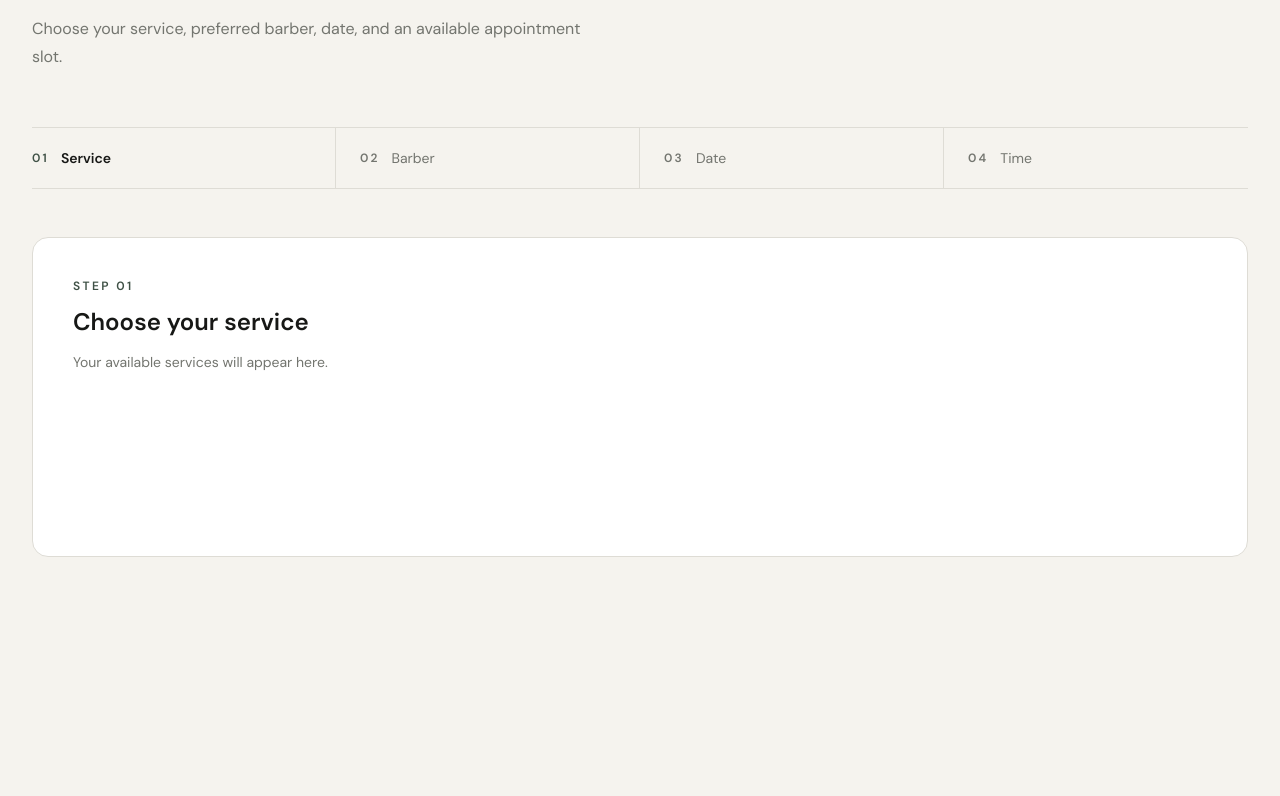
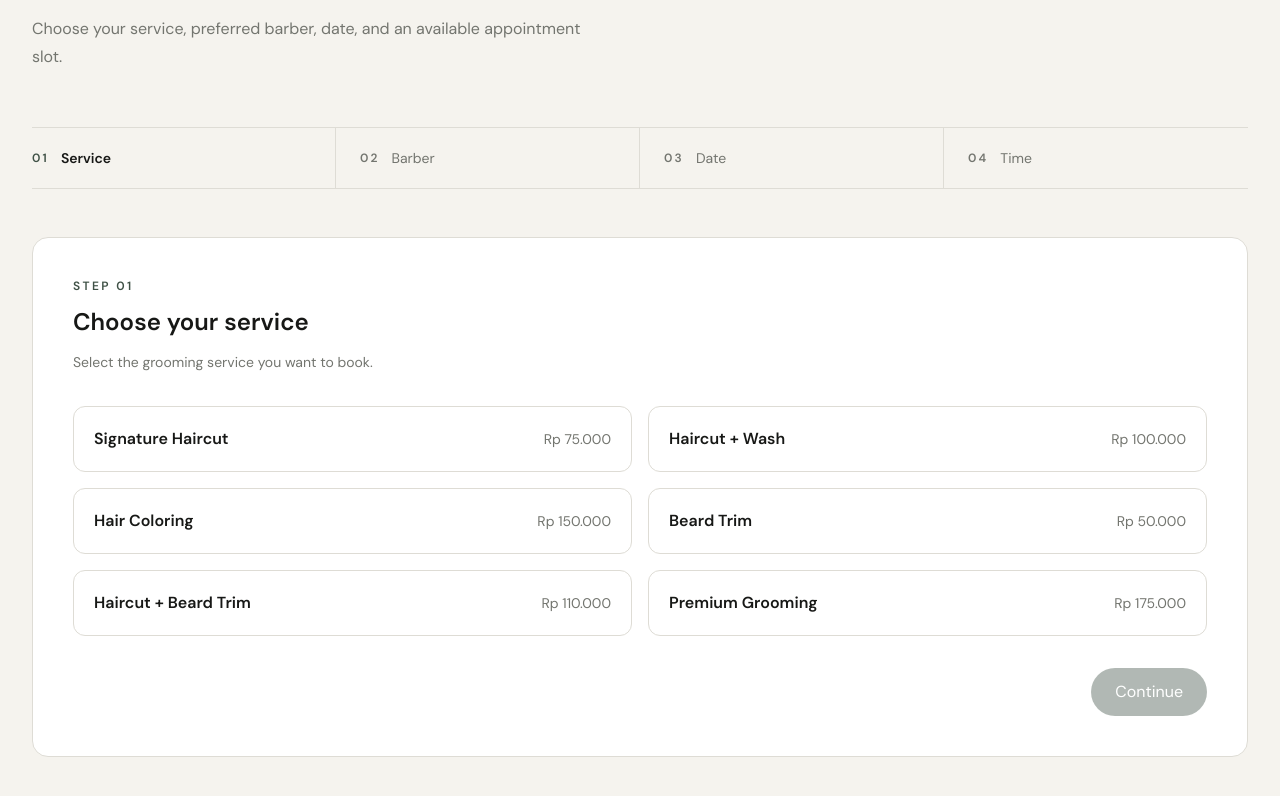
Before and after one commit to jamesmichl/Trimly, a Next.js app: page /book in a window 1280 px wide. Shown: the part 262-1058 px from the top of the page. Before the commit the page ends 899 px from the top, so only its background shows below. Built offline with nearby package versions, Linux system fonts and the light colour scheme; a web font is replaced by a local one.

Commit message:
feat: add interactive service selection

```diff
--- a/src/app/book/page.tsx
+++ b/src/app/book/page.tsx
@@ -1,23 +1,6 @@
 import Navbar from "@/components/layout/Navbar";
+import BookingForm from "@/components/booking/BookingForm";
 
-const bookingSteps = [
-  {
-    number: "01",
-    label: "Service",
-  },
-  {
-    number: "02",
-    label: "Barber",
-  },
-  {
-    number: "03",
-    label: "Date",
-  },
-  {
-    number: "04",
-    label: "Time",
-  },
-];
 
 export default function BookPage() {
   return (
@@ -40,51 +23,7 @@ export default function BookPage() {
               appointment slot.
             </p>
           </div>
-
-          <div className="mt-14 grid border-y border-border sm:grid-cols-2 lg:grid-cols-4">
-            {bookingSteps.map((step, index) => (
-              <div
-                key={step.number}
-                className="border-b border-border py-5 sm:border-r sm:px-6 sm:nth-[2]:border-r-0 lg:border-b-0 lg:nth-[2]:border-r lg:first:pl-0 lg:last:border-r-0"
-              >
-                <div className="flex items-center gap-3">
-                  <span
-                    className={
-                      index === 0
-                        ? "text-xs font-semibold tracking-[0.18em] text-primary"
-                        : "text-xs font-semibold tracking-[0.18em] text-muted"
-                    }
-                  >
-                    {step.number}
-                  </span>
-
-                  <span
-                    className={
-                      index === 0
-                        ? "text-sm font-semibold"
-                        : "text-sm text-muted"
-                    }
-                  >
-                    {step.label}
-                  </span>
-                </div>
-              </div>
-            ))}
-          </div>
-
-          <div className="mt-12 min-h-80 rounded-2xl border border-border bg-surface p-8 lg:p-10">
-            <p className="text-xs font-semibold uppercase tracking-[0.2em] text-primary">
-              Step 01
-            </p>
-
-            <h2 className="mt-3 text-2xl font-semibold">
-              Choose your service
-            </h2>
-
-            <p className="mt-3 max-w-lg text-sm leading-6 text-muted">
-              Your available services will appear here.
-            </p>
-          </div>
+          <BookingForm />
         </section>
       </main>
     </>
--- /dev/null
+++ b/src/components/booking/BookingForm.tsx
@@ -0,0 +1,186 @@
+"use client";
+
+import { useState } from "react";
+
+const services = [
+  {
+    id: "signature-haircut",
+    name: "Signature Haircut",
+    price: 75000,
+  },
+  {
+    id: "haircut-wash",
+    name: "Haircut + Wash",
+    price: 100000,
+  },
+  {
+    id: "hair-coloring",
+    name: "Hair Coloring",
+    price: 150000,
+  },
+  {
+    id: "beard-trim",
+    name: "Beard Trim",
+    price: 50000,
+  },
+  {
+    id: "haircut-beard-trim",
+    name: "Haircut + Beard Trim",
+    price: 110000,
+  },
+  {
+    id: "premium-grooming",
+    name: "Premium Grooming",
+    price: 175000,
+  },
+];
+
+const bookingSteps = [
+  {
+    number: "01",
+    label: "Service",
+  },
+  {
+    number: "02",
+    label: "Barber",
+  },
+  {
+    number: "03",
+    label: "Date",
+  },
+  {
+    number: "04",
+    label: "Time",
+  },
+];
+
+function formatRupiah(price: number) {
+  return new Intl.NumberFormat("id-ID", {
+    style: "currency",
+    currency: "IDR",
+    maximumFractionDigits: 0,
+  }).format(price);
+}
+
+export default function BookingForm() {
+  const [selectedService, setSelectedService] = useState<string | null>(null);
+  const [currentStep, setCurrentStep] = useState(1);
+
+   return (
+  <>
+    <div className="mt-14 grid border-y border-border sm:grid-cols-2 lg:grid-cols-4">
+      {bookingSteps.map((step, index) => {
+        const stepNumber = index + 1;
+        const isActive = currentStep === stepNumber;
+
+        return (
+          <div
+            key={step.number}
+            className="border-b border-border py-5 sm:border-r sm:px-6 sm:nth-[2]:border-r-0 lg:border-b-0 lg:nth-[2]:border-r lg:first:pl-0 lg:last:border-r-0"
+          >
+            <div className="flex items-center gap-3">
+              <span
+                className={
+                  isActive
+                    ? "text-xs font-semibold tracking-[0.18em] text-primary"
+                    : "text-xs font-semibold tracking-[0.18em] text-muted"
+                }
+              >
+                {step.number}
+              </span>
+
+              <span
+                className={
+                  isActive
+                    ? "text-sm font-semibold"
+                    : "text-sm text-muted"
+                }
+              >
+                {step.label}
+              </span>
+            </div>
+          </div>
+        );
+      })}
+    </div>
+
+    <div className="mt-12 rounded-2xl border border-border bg-surface p-8 lg:p-10">
+  {currentStep === 1 && (
+    <>
+      <p className="text-xs font-semibold uppercase tracking-[0.2em] text-primary">
+        Step 01
+      </p>
+
+      <h2 className="mt-3 text-2xl font-semibold">
+        Choose your service
+      </h2>
+
+      <p className="mt-3 text-sm leading-6 text-muted">
+        Select the grooming service you want to book.
+      </p>
+
+      <div className="mt-8 grid gap-4 md:grid-cols-2">
+        {services.map((service) => {
+          const isSelected = selectedService === service.id;
+
+          return (
+            <button
+              key={service.id}
+              type="button"
+              onClick={() => setSelectedService(service.id)}
+              className={`flex items-center justify-between rounded-xl border p-5 text-left transition-colors ${
+                isSelected
+                  ? "border-primary bg-primary/5"
+                  : "border-border hover:border-primary"
+              }`}
+            >
+              <span className="font-semibold">{service.name}</span>
+
+              <span className="ml-4 shrink-0 text-sm text-muted">
+                {formatRupiah(service.price)}
+              </span>
+            </button>
+          );
+        })}
+      </div>
+
+      <div className="mt-8 flex justify-end">
+        <button
+          type="button"
+          disabled={!selectedService}
+          onClick={() => setCurrentStep(2)}
+          className="rounded-full bg-primary px-6 py-3 text-sm font-medium text-primary-foreground transition-opacity disabled:cursor-not-allowed disabled:opacity-40"
+        >
+          Continue
+        </button>
+      </div>
+    </>
+  )}
+
+  {currentStep === 2 && (
+    <>
+      <p className="text-xs font-semibold uppercase tracking-[0.2em] text-primary">
+        Step 02
+      </p>
+
+      <h2 className="mt-3 text-2xl font-semibold">
+        Choose your barber
+      </h2>
+
+      <p className="mt-3 text-sm leading-6 text-muted">
+        Select the barber you want for your appointment.
+      </p>
+
+      <button
+        type="button"
+        onClick={() => setCurrentStep(1)}
+        className="mt-8 text-sm font-medium underline underline-offset-4"
+      >
+        Back to services
+      </button>
+    </>
+  )}
+</div>
+  </>
+);
+}
```
